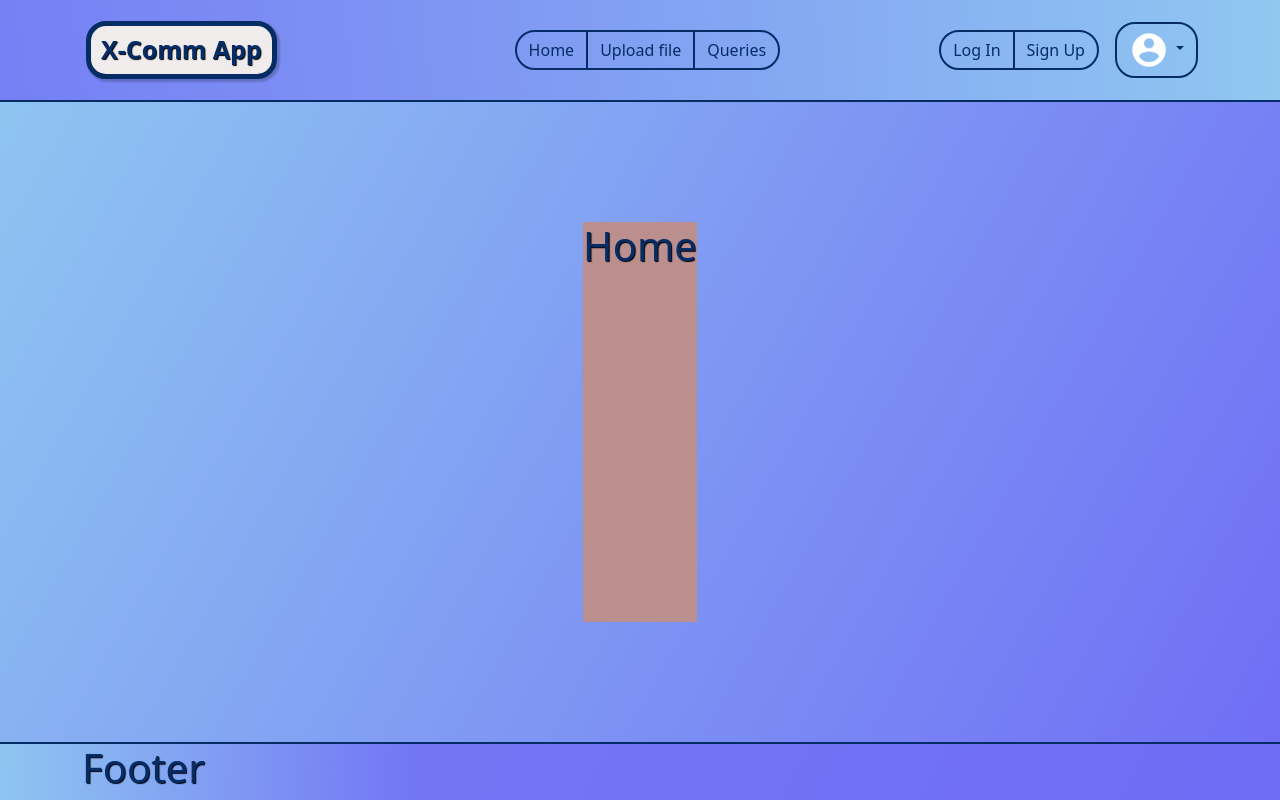
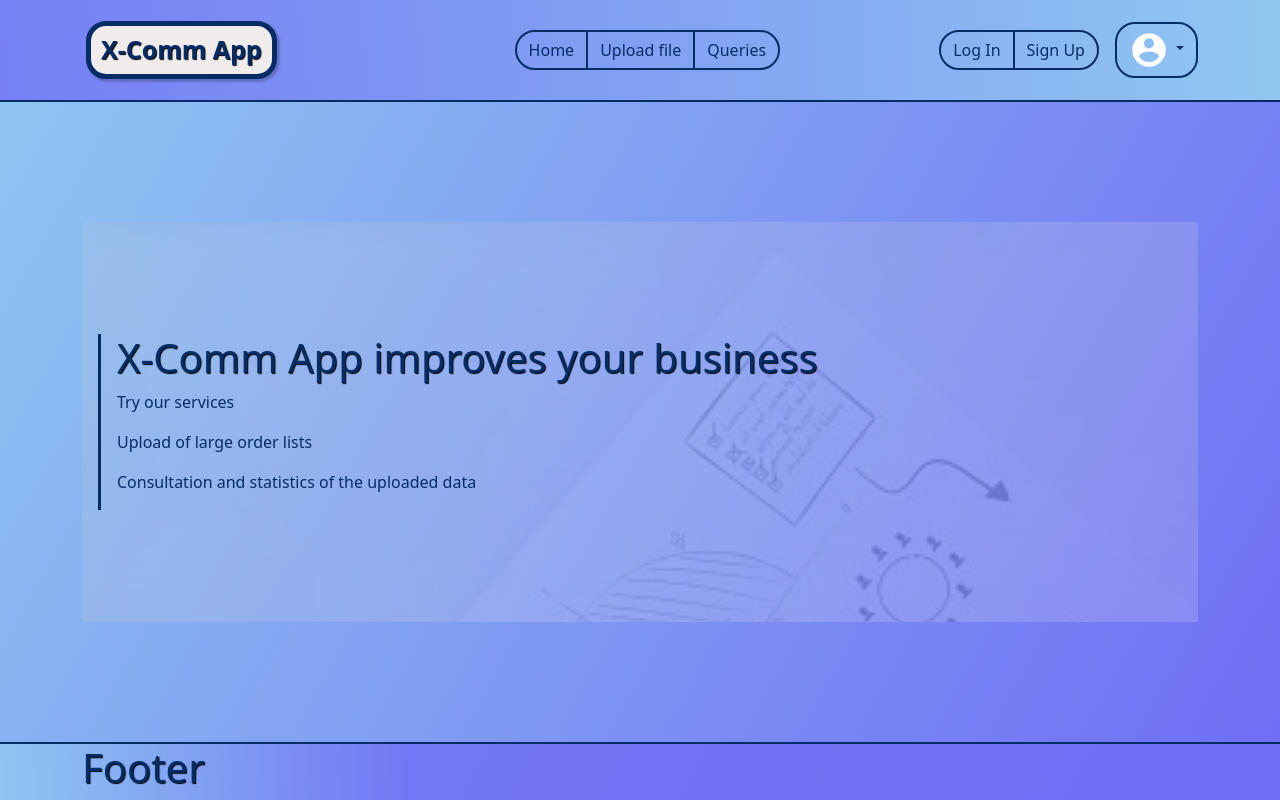
Before and after one commit to tomorrowdevs-projects/team2-real-world-app, a React (Create React App) app in the folder client/: page / in a window 1280 px wide. Built offline with nearby package versions, Linux system fonts and the light colour scheme.

Commit message:
[FEAT] Home page improvements
Added texts and background.

```diff
--- a/client/src/pages/Home/home.scss
+++ b/client/src/pages/Home/home.scss
@@ -1,3 +1,35 @@
+@import '../../assets/style/custom';
+
 .container-home {
-  background-color: rosybrown;
+  position: relative;
+  z-index: 1;
+  width: 100%;
 }
+
+.home-main {
+  position: relative;
+  z-index: 1;
+  border: {
+    left: $blue-800 solid 3px;
+  }
+  padding: {
+    left: 1rem;
+  }
+  margin: {
+    left: 1rem;
+  }
+}
+
+.container-home:before {
+  content: ' ';
+  position: absolute;
+  top: 0;
+  left: 0;
+  background-image: url('../../assets/images/bg-home.jpg');
+  background-repeat: no-repeat;
+  background-size: cover;
+  opacity: 0.2;
+  width: 100%;
+  height: 100%;
+  z-index: -1;
+}
--- a/client/src/pages/Home/index.js
+++ b/client/src/pages/Home/index.js
@@ -2,8 +2,13 @@ import './home.scss';
 
 const Home = () => {
   return (
-    <div className='container-home'>
-      <h1>Home</h1>
+    <div className='container-home d-flex align-items-center'>
+      <main className='home-main'>
+        <h1>X-Comm App improves your business</h1>
+        <p>Try our services</p>
+        <p>Upload of large order lists</p>
+        <p>Consultation and statistics of the uploaded data</p>
+      </main>
     </div>
   );
 };
```
Also changed, not shown: client/src/assets/images/bg-home.jpg (added).
